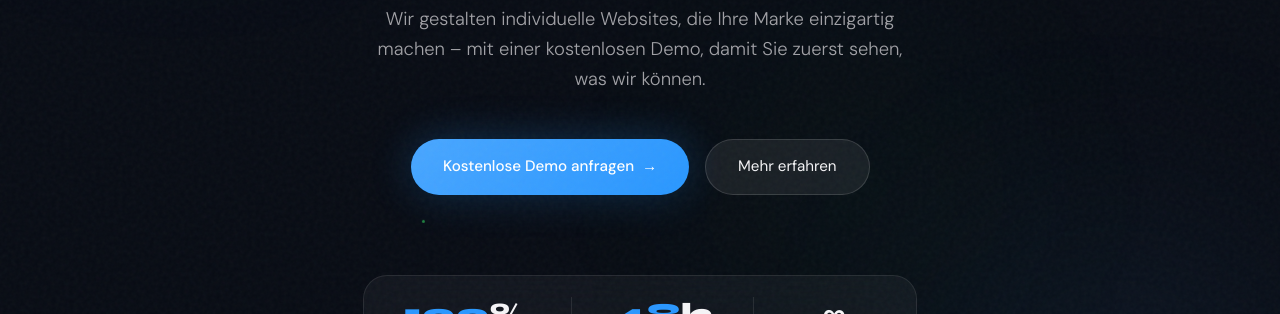
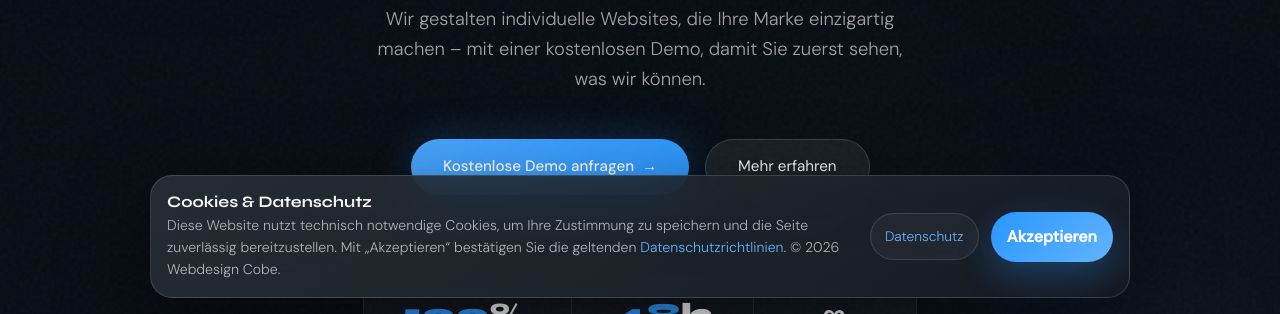
Before and after one commit to benjaminb2810-lang/Mine, a plain HTML site: page index.html in a window 1280 px wide. Shown: the part 486-800 px from the top of the page. Drawn offline with Linux system fonts and the light colour scheme; a web font is replaced by a local one.

Commit message:
Add files via upload

```diff
--- a/index.html
+++ b/index.html
@@ -312,7 +312,41 @@
   </div>
 </footer>
 
+<div class="cookie-banner" id="cookieBanner" role="dialog" aria-live="polite" aria-label="Cookie Hinweis" hidden>
+  <div class="cookie-copy">
+    <p class="cookie-title">Cookies & Datenschutz</p>
+    <p>Diese Website nutzt technisch notwendige Cookies, um Ihre Zustimmung zu speichern und die Seite zuverlässig bereitzustellen. Mit „Akzeptieren“ bestätigen Sie die geltenden <a href="datenschutz.html">Datenschutzrichtlinien</a>. © 2026 Webdesign Cobe.</p>
+  </div>
+  <div class="cookie-actions">
+    <a href="datenschutz.html" class="cookie-link">Datenschutz</a>
+    <button type="button" class="cookie-accept" id="cookieAccept">Akzeptieren</button>
+  </div>
+</div>
+
 <script>
+  // Cookie consent
+  const cookieBanner = document.getElementById('cookieBanner');
+  const cookieAccept = document.getElementById('cookieAccept');
+  const consentKey = 'webdesign_cobe_cookie_consent';
+  const hasCookieConsent = localStorage.getItem(consentKey) === 'accepted'
+    || document.cookie.split('; ').some(cookie => cookie.startsWith(`${consentKey}=accepted`));
+
+  if (!hasCookieConsent && cookieBanner) {
+    cookieBanner.hidden = false;
+    requestAnimationFrame(() => cookieBanner.classList.add('visible'));
+  }
+
+  cookieAccept?.addEventListener('click', () => {
+    const expires = new Date();
+    expires.setFullYear(expires.getFullYear() + 1);
+    localStorage.setItem(consentKey, 'accepted');
+    document.cookie = `${consentKey}=accepted; expires=${expires.toUTCString()}; path=/; SameSite=Lax`;
+    cookieBanner.classList.remove('visible');
+    setTimeout(() => {
+      cookieBanner.hidden = true;
+    }, 350);
+  });
+
   // Hamburger menu
   const hamburger = document.getElementById('hamburger');
   const navLinks = document.getElementById('navLinks');
--- a/styles.css
+++ b/styles.css
@@ -1709,3 +1709,122 @@ nav {
     font-size: 0.92rem;
   }
 }
+
+/* Cookie consent */
+.cookie-banner {
+  position: fixed;
+  left: max(1rem, env(safe-area-inset-left));
+  right: max(1rem, env(safe-area-inset-right));
+  bottom: max(1rem, env(safe-area-inset-bottom));
+  z-index: 10000;
+  display: grid;
+  grid-template-columns: minmax(0, 1fr) auto;
+  align-items: center;
+  gap: 1.2rem;
+  width: min(980px, calc(100vw - 2rem));
+  margin: 0 auto;
+  padding: 1rem;
+  border: 1px solid rgba(255,255,255,0.14);
+  border-radius: 22px;
+  background:
+    linear-gradient(145deg, rgba(255,255,255,0.13), rgba(255,255,255,0.055)),
+    rgba(8,12,20,0.86);
+  box-shadow: 0 28px 90px rgba(0,0,0,0.48);
+  backdrop-filter: blur(26px) saturate(170%);
+  opacity: 0;
+  transform: translateY(18px) scale(0.98);
+  transition: opacity 0.45s var(--ease-apple), transform 0.45s var(--ease-apple);
+}
+
+.cookie-banner.visible {
+  opacity: 1;
+  transform: translateY(0) scale(1);
+}
+
+.cookie-banner[hidden] {
+  display: none;
+}
+
+.cookie-title {
+  margin-bottom: 0.25rem;
+  color: var(--text);
+  font-family: var(--font-display);
+  font-weight: 700;
+  line-height: 1.2;
+}
+
+.cookie-copy p:not(.cookie-title) {
+  color: rgba(245,245,247,0.68);
+  font-size: 0.88rem;
+  line-height: 1.55;
+}
+
+.cookie-copy a,
+.cookie-link {
+  color: var(--accent2);
+  text-decoration: none;
+}
+
+.cookie-copy a:hover,
+.cookie-link:hover {
+  color: var(--text);
+}
+
+.cookie-actions {
+  display: flex;
+  align-items: center;
+  gap: 0.75rem;
+}
+
+.cookie-link,
+.cookie-accept {
+  white-space: nowrap;
+  border-radius: 999px;
+  font-size: 0.86rem;
+}
+
+.cookie-link {
+  padding: 0.68rem 0.9rem;
+  border: 1px solid rgba(255,255,255,0.12);
+  background: rgba(255,255,255,0.045);
+}
+
+.cookie-accept {
+  border: 0;
+  padding: 0.72rem 1rem;
+  color: white;
+  font: inherit;
+  font-weight: 700;
+  cursor: pointer;
+  background: linear-gradient(135deg, var(--accent), var(--accent2));
+  box-shadow: 0 12px 34px rgba(41,151,255,0.3);
+  transition: transform 0.35s var(--ease-apple), box-shadow 0.35s var(--ease-apple);
+}
+
+.cookie-accept:hover {
+  transform: translateY(-2px);
+  box-shadow: 0 18px 42px rgba(41,151,255,0.42);
+}
+
+.cookie-accept:active {
+  transform: translateY(0) scale(0.98);
+}
+
+@media (max-width: 720px) {
+  .cookie-banner {
+    grid-template-columns: 1fr;
+    gap: 0.95rem;
+    padding: 1rem;
+    border-radius: 20px;
+  }
+
+  .cookie-actions {
+    width: 100%;
+  }
+
+  .cookie-link,
+  .cookie-accept {
+    flex: 1;
+    text-align: center;
+  }
+}
```
